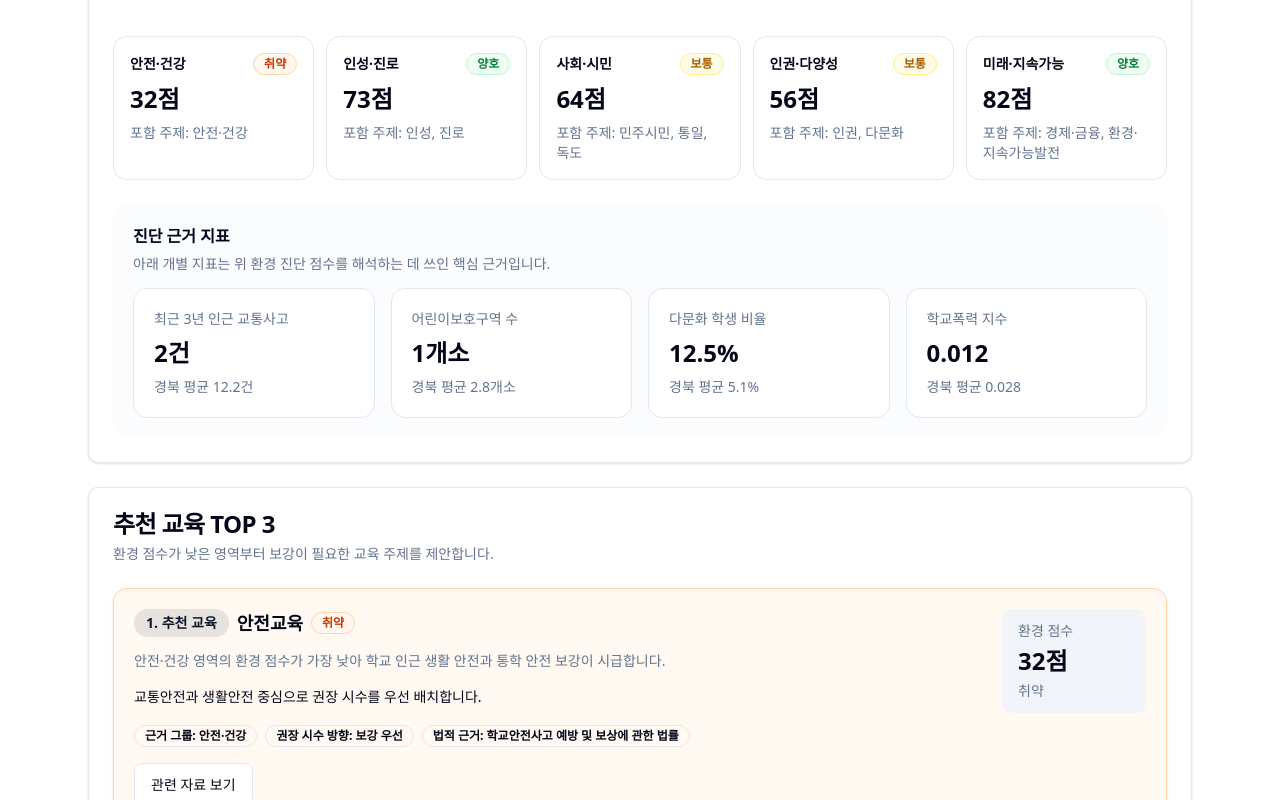
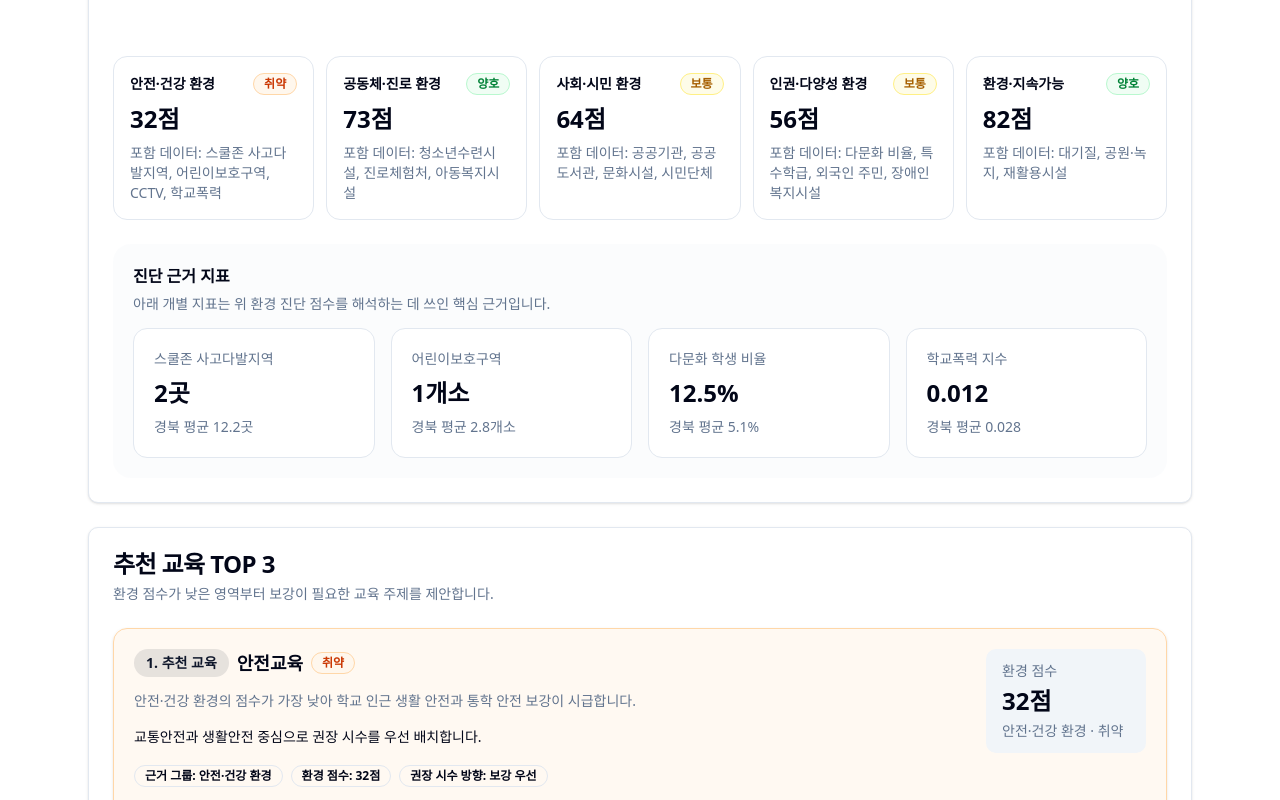
Before and after one commit to bin7335/beom, a Next.js app: page /school/sample-rural in a window 1280 px wide. Shown: the part 820-1620 px from the top of the page. Built offline with nearby package versions, Linux system fonts and the light colour scheme.

Commit message:
refactor: update diagnosis group names for result page

```diff
--- a/src/components/result/RadarChart.tsx
+++ b/src/components/result/RadarChart.tsx
@@ -1,6 +1,7 @@
 "use client";
 
 import type { EnvironmentIndicator, RadarDataPoint } from "@/lib/types";
+import type { PolarAngleAxisProps } from "recharts";
 import {
   PolarAngleAxis,
   PolarGrid,
@@ -39,6 +40,38 @@ function getScoreState(score: number) {
   };
 }
 
+function formatGroupLabel(group: string) {
+  return group.replace(" 환경", "\n환경");
+}
+
+function AngleTick({
+  x = 0,
+  y = 0,
+  payload,
+}: PolarAngleAxisProps & {
+  x?: number;
+  y?: number;
+  payload?: { value: string };
+}) {
+  const lines = formatGroupLabel(payload?.value ?? "").split("\n");
+
+  return (
+    <text
+      x={x}
+      y={y}
+      textAnchor="middle"
+      fill="var(--muted-foreground)"
+      fontSize={12}
+    >
+      {lines.map((line, index) => (
+        <tspan key={`${line}-${index}`} x={x} dy={index === 0 ? 0 : 14}>
+          {line}
+        </tspan>
+      ))}
+    </text>
+  );
+}
+
 export function RadarChart({
   data,
   indicators,
@@ -61,26 +94,25 @@ export function RadarChart({
               학교 인근 공공데이터로 산출된 5개 영역의 환경 점수입니다.
             </p>
           </div>
-          <Badge className={state.badgeClassName}>평균 환경 점수 {averageScore}점</Badge>
+          <Badge className={state.badgeClassName}>
+            평균 환경 점수 {averageScore}점
+          </Badge>
         </div>
         <p className="rounded-xl border border-dashed px-4 py-3 text-sm leading-6 text-muted-foreground">
           오각형이 작을수록 학교 인근 환경에 보강이 필요한 영역이 많습니다.
         </p>
       </CardHeader>
       <CardContent className="space-y-6">
-        <div className="h-[300px] w-full sm:h-[360px]">
+        <div className="h-[320px] w-full sm:h-[380px]">
           <ResponsiveContainer width="100%" height="100%">
             <RechartsRadarChart
               data={data}
               cx="50%"
-              cy="50%"
-              outerRadius="64%"
+              cy="52%"
+              outerRadius="62%"
             >
               <PolarGrid stroke="var(--border)" />
-              <PolarAngleAxis
-                dataKey="group"
-                tick={{ fill: "var(--muted-foreground)", fontSize: 12 }}
-              />
+              <PolarAngleAxis dataKey="group" tick={<AngleTick />} />
               <PolarRadiusAxis
                 angle={90}
                 domain={[0, 100]}
@@ -109,7 +141,7 @@ export function RadarChart({
               </div>
               <div className="mt-2 text-2xl font-bold">{item.score}점</div>
               <div className="mt-2 text-sm text-muted-foreground">
-                포함 주제: {item.items.join(", ")}
+                포함 데이터: {item.items.join(", ")}
               </div>
             </div>
           ))}
@@ -124,10 +156,15 @@ export function RadarChart({
           </div>
           <div className="grid grid-cols-1 gap-4 md:grid-cols-2 xl:grid-cols-4">
             {indicators.map((item) => (
-              <div key={item.id} className="rounded-xl border bg-background p-4 sm:p-5">
+              <div
+                key={item.id}
+                className="rounded-xl border bg-background p-4 sm:p-5"
+              >
                 <div className="text-sm text-muted-foreground">{item.label}</div>
                 <div className="mt-2 text-2xl font-bold">
-                  {Number.isNaN(item.value) ? "데이터 없음" : `${item.value}${item.unit ?? ""}`}
+                  {Number.isNaN(item.value)
+                    ? "데이터 없음"
+                    : `${item.value}${item.unit ?? ""}`}
                 </div>
                 {item.description ? (
                   <div className="mt-2 text-sm text-muted-foreground">
--- a/src/components/result/RecommendationList.tsx
+++ b/src/components/result/RecommendationList.tsx
@@ -77,8 +77,8 @@ export function RecommendationList({
                   <p className="mb-4 text-sm leading-6">{rec.hoursRecommendation}</p>
                   <div className="flex flex-wrap gap-2 text-sm">
                     <Badge variant="outline">근거 그룹: {rec.groupLabel}</Badge>
+                    <Badge variant="outline">환경 점수: {rec.score}점</Badge>
                     <Badge variant="outline">권장 시수 방향: 보강 우선</Badge>
-                    <Badge variant="outline">법적 근거: {topic.legalBasis}</Badge>
                   </div>
                   {primaryResource ? (
                     <div className="mt-4">
@@ -94,10 +94,12 @@ export function RecommendationList({
                     </div>
                   ) : null}
                 </div>
-                <div className="rounded-lg bg-muted px-4 py-3 sm:min-w-36">
+                <div className="rounded-lg bg-muted px-4 py-3 sm:min-w-40">
                   <div className="text-sm text-muted-foreground">환경 점수</div>
                   <div className="mt-1 text-2xl font-bold">{rec.score}점</div>
-                  <div className="mt-1 text-sm text-muted-foreground">{state.label}</div>
+                  <div className="mt-1 text-sm text-muted-foreground">
+                    {rec.groupLabel} · {state.label}
+                  </div>
                 </div>
               </div>
             </div>
--- a/src/lib/mock/sample-schools.ts
+++ b/src/lib/mock/sample-schools.ts
@@ -39,15 +39,15 @@ function createEnvironmentIndicators(input: {
 }): EnvironmentIndicator[] {
   return [
     {
-      id: "traffic-accidents",
-      label: "최근 3년 인근 교통사고",
+      id: "school-zone-accidents",
+      label: "스쿨존 사고다발지역",
       value: input.trafficAccidents3yr,
-      unit: "건",
-      description: `경북 평균 ${input.avgTrafficAccidents}건`,
+      unit: "곳",
+      description: `경북 평균 ${input.avgTrafficAccidents}곳`,
     },
     {
       id: "child-protection-zones",
-      label: "어린이보호구역 수",
+      label: "어린이보호구역",
       value: input.childProtectionZones,
       unit: "개소",
       description: `경북 평균 ${input.avgChildProtectionZones}개소`,
@@ -76,46 +76,46 @@ function createEnvironmentIndicators(input: {
 
 function createRadarData(input: {
   safetyHealth: number;
-  characterCareer: number;
+  communityCareer: number;
   societyCitizenship: number;
   rightsDiversity: number;
-  futureSustainability: number;
+  environmentSustainability: number;
 }): RadarDataPoint[] {
   return [
     {
       groupId: "safety-health",
-      group: "안전·건강",
+      group: "안전·건강 환경",
       score: input.safetyHealth,
       rawValue: input.safetyHealth,
-      items: ["안전·건강"],
+      items: ["스쿨존 사고다발지역", "어린이보호구역", "CCTV", "학교폭력"],
     },
     {
       groupId: "character-career",
-      group: "인성·진로",
-      score: input.characterCareer,
-      rawValue: input.characterCareer,
-      items: ["인성", "진로"],
+      group: "공동체·진로 환경",
+      score: input.communityCareer,
+      rawValue: input.communityCareer,
+      items: ["청소년수련시설", "진로체험처", "아동복지시설"],
     },
     {
       groupId: "society-citizenship",
-      group: "사회·시민",
+      group: "사회·시민 환경",
       score: input.societyCitizenship,
       rawValue: input.societyCitizenship,
-      items: ["민주시민", "통일", "독도"],
+      items: ["공공기관", "공공도서관", "문화시설", "시민단체"],
     },
     {
       groupId: "rights-diversity",
-      group: "인권·다양성",
+      group: "인권·다양성 환경",
       score: input.rightsDiversity,
       rawValue: input.rightsDiversity,
-      items: ["인권", "다문화"],
+      items: ["다문화 비율", "특수학급", "외국인 주민", "장애인복지시설"],
     },
     {
       groupId: "future-sustainability",
-      group: "미래·지속가능",
-      score: input.futureSustainability,
-      rawValue: input.futureSustainability,
-      items: ["경제·금융", "환경·지속가능발전"],
+      group: "환경·지속가능",
+      score: input.environmentSustainability,
+      rawValue: input.environmentSustainability,
+      items: ["대기질", "공원·녹지", "재활용시설"],
     },
   ];
 }
@@ -168,12 +168,12 @@ const urbanCurriculumTopicScores: CurriculumTopicScore[] = [
   {
     topicId: "human-rights",
     score: 81,
-    reason: "인권·다양성 영역은 비교적 양호하지만 꾸준한 운영은 필요합니다.",
+    reason: "인권·다양성 환경은 비교적 양호하지만 꾸준한 운영은 필요합니다.",
   },
   {
     topicId: "character",
     score: 83,
-    reason: "학생 규모가 커도 학교 운영 기반은 안정적이라 인성교육 여건이 좋습니다.",
+    reason: "공동체 경험을 다루는 교육 여건은 안정적이라 인성교육 운영에 무리가 없습니다.",
   },
   {
     topicId: "career",
@@ -183,7 +183,7 @@ const urbanCurriculumTopicScores: CurriculumTopicScore[] = [
   {
     topicId: "safety-health",
     score: 88,
-    reason: "전반적으로 양호한 편이며 안전·건강 영역의 기반도 비교적 안정적입니다.",
+    reason: "전반적으로 양호한 편이며 안전·건강 환경의 기반도 비교적 안정적입니다.",
   },
 ];
 
@@ -191,7 +191,7 @@ const ruralCurriculumTopicScores: CurriculumTopicScore[] = [
   {
     topicId: "safety-health",
     score: 32,
-    reason: "농어촌 통학 환경과 생활 안전 요인을 반영하면 가장 먼저 보강이 필요한 영역입니다.",
+    reason: "통학 환경과 생활 안전 요인을 반영하면 가장 먼저 보강이 필요한 영역입니다.",
   },
   {
     topicId: "multicultural",
@@ -206,7 +206,7 @@ const ruralCurriculumTopicScores: CurriculumTopicScore[] = [
   {
     topicId: "unification",
     score: 63,
-    reason: "사회·시민 영역은 기본 운영이 가능하지만 다른 취약 영역보다 후순위입니다.",
+    reason: "사회·시민 환경은 기본 운영이 가능하지만 다른 취약 영역보다 후순위입니다.",
   },
   {
     topicId: "democratic-citizenship",
@@ -244,7 +244,7 @@ const standardCurriculumTopicScores: CurriculumTopicScore[] = [
   {
     topicId: "safety-health",
     score: 28,
-    reason: "안전·건강 관련 보강이 가장 시급한 학교 환경 사례입니다.",
+    reason: "안전·건강 환경 관련 보강이 가장 시급한 학교 환경 사례입니다.",
   },
   {
     topicId: "multicultural",
@@ -259,17 +259,17 @@ const standardCurriculumTopicScores: CurriculumTopicScore[] = [
   {
     topicId: "economic-finance",
     score: 39,
-    reason: "미래 역량 영역은 현재 환경 점수가 낮아 우선 보강 대상입니다.",
+    reason: "환경·지속가능 영역과 연결된 미래 역량 환경 점수가 낮아 우선 보강 대상입니다.",
   },
   {
     topicId: "environment-sustainability",
     score: 40,
-    reason: "환경·지속가능발전 영역도 실천형 활동을 늘릴 필요가 있습니다.",
+    reason: "환경·지속가능 영역도 실천형 활동을 늘릴 필요가 있습니다.",
   },
   {
     topicId: "democratic-citizenship",
     score: 42,
-    reason: "사회·시민 영역은 기초는 있으나 학교 차원에서 더 강화할 여지가 있습니다.",
+    reason: "사회·시민 환경은 기초는 있으나 학교 차원에서 더 강화할 여지가 있습니다.",
   },
   {
     topicId: "unification",
@@ -289,7 +289,7 @@ const standardCurriculumTopicScores: CurriculumTopicScore[] = [
   {
     topicId: "career",
     score: 49,
-    reason: "진로 노출 기회를 넓히면 인성·진로 영역의 진단 점수를 끌어올릴 수 있습니다.",
+    reason: "진로 노출 기회를 넓히면 공동체·진로 환경의 진단 점수를 끌어올릴 수 있습니다.",
   },
 ];
 
@@ -297,55 +297,55 @@ const urbanRecommendations: TopicRecommendation[] = [
   recommendation({
     topicId: "environment-education",
     groupId: "future-sustainability",
-    groupLabel: "미래·지속가능",
+    groupLabel: "환경·지속가능",
     rank: 1,
     score: 72,
     evidence:
-      "미래·지속가능 영역이 이 학교에서 가장 먼저 보완할 환경 진단 결과로 나타났습니다.",
+      "환경·지속가능 영역이 이 학교에서 가장 먼저 보완할 환경 진단 결과로 나타났습니다.",
     evidenceData: { value: 72, baseline: 100 },
     hoursRecommendation: "환경교육주간과 프로젝트 수업을 연계해 권장 시수를 안정적으로 확보합니다.",
   }),
   recommendation({
     topicId: "democratic-citizen-education",
     groupId: "society-citizenship",
-    groupLabel: "사회·시민",
+    groupLabel: "사회·시민 환경",
     rank: 2,
     score: 76,
     evidence:
-      "사회·시민 영역은 기본 여건은 갖춰져 있지만 다른 양호 영역보다 상대적으로 먼저 챙길 만합니다.",
+      "사회·시민 환경은 기본 여건은 갖춰져 있지만 다른 양호 영역보다 상대적으로 먼저 챙길 만합니다.",
     evidenceData: { value: 76, baseline: 100 },
     hoursRecommendation: "학생자치와 사회과 활동을 연결해 민주시민교육의 체감도를 높입니다.",
   }),
   recommendation({
     topicId: "multicultural-education",
     groupId: "rights-diversity",
-    groupLabel: "인권·다양성",
+    groupLabel: "인권·다양성 환경",
     rank: 3,
     score: 80,
     evidence:
-      "인권·다양성 영역은 양호하지만 학생 구성 특성을 고려하면 예방적 운영 가치가 높습니다.",
+      "인권·다양성 환경은 양호하지만 학생 구성 특성을 고려하면 예방적 운영 가치가 높습니다.",
     evidenceData: { value: 80, baseline: 100 },
     hoursRecommendation: "다문화 이해교육과 학급 관계성 프로그램을 함께 배치해 꾸준히 운영합니다.",
   }),
   recommendation({
     topicId: "character-education",
     groupId: "character-career",
-    groupLabel: "인성·진로",
+    groupLabel: "공동체·진로 환경",
     rank: 4,
     score: 84,
     evidence:
-      "인성·진로 영역은 비교적 양호한 편이라 중장기 운영 중심으로 접근하면 충분합니다.",
+      "공동체·진로 환경은 비교적 양호한 편이라 중장기 운영 중심으로 접근하면 충분합니다.",
     evidenceData: { value: 84, baseline: 100 },
     hoursRecommendation: "학년군별 생활교육과 진로활동을 연결해 연간 흐름으로 운영합니다.",
   }),
   recommendation({
     topicId: "safety-education",
     groupId: "safety-health",
-    groupLabel: "안전·건강",
+    groupLabel: "안전·건강 환경",
     rank: 5,
     score: 88,
     evidence:
-      "안전·건강 영역은 현재 가장 양호한 편이므로 표준 운영을 유지하는 수준이면 충분합니다.",
+      "안전·건강 환경은 현재 가장 양호한 편이므로 표준 운영을 유지하는 수준이면 충분합니다.",
     evidenceData: { value: 88, baseline: 100 },
     hoursRecommendation: "법정 기준을 중심으로 유지하되 교내 사례 중심 점검 활동만 보강합니다.",
   }),
@@ -355,55 +355,55 @@ const ruralRecommendations: TopicRecommendation[] = [
   recommendation({
     topicId: "safety-education",
     groupId: "safety-health",
-    groupLabel: "안전·건강",
+    groupLabel: "안전·건강 환경",
     rank: 1,
     score: 32,
     evidence:
-      "안전·건강 영역의 환경 점수가 가장 낮아 학교 인근 생활 안전과 통학 안전 보강이 시급합니다.",
+      "안전·건강 환경의 점수가 가장 낮아 학교 인근 생활 안전과 통학 안전 보강이 시급합니다.",
     evidenceData: { value: 32, baseline: 100 },
     hoursRecommendation: "교통안전과 생활안전 중심으로 권장 시수를 우선 배치합니다.",
   }),
   recommendation({
     topicId: "multicultural-education",
     groupId: "rights-diversity",
-    groupLabel: "인권·다양성",
+    groupLabel: "인권·다양성 환경",
     rank: 2,
     score: 55,
     evidence:
-      "인권·다양성 영역은 보통 수준이지만 다문화 학생 비율을 고려하면 선제적 보강이 필요합니다.",
+      "인권·다양성 환경은 보통 수준이지만 다문화 학생 비율을 고려하면 선제적 보강이 필요합니다.",
     evidenceData: { value: 55, baseline: 100 },
     hoursRecommendation: "다문화 이해교육과 학급 규칙 세우기 활동을 묶어 운영합니다.",
   }),
   recommendation({
     topicId: "democratic-citizen-education",
     groupId: "society-citizenship",
-    groupLabel: "사회·시민",
+    groupLabel: "사회·시민 환경",
     rank: 3,
     score: 64,
     evidence:
-      "사회·시민 영역은 다른 양호 영역보다 먼저 다뤄 두면 공동체 경험을 넓히는 데 도움이 됩니다.",
+      "사회·시민 환경은 다른 양호 영역보다 먼저 다뤄 두면 공동체 경험을 넓히는 데 도움이 됩니다.",
     evidenceData: { value: 64, baseline: 100 },
     hoursRecommendation: "작은 학교 규모를 살려 참여형 토의와 학생자치 활동을 늘립니다.",
   }),
   recommendation({
     topicId: "character-education",
     groupId: "character-career",
-    groupLabel: "인성·진로",
+    groupLabel: "공동체·진로 환경",
     rank: 4,
     score: 73,
     evidence:
-      "인성·진로 영역은 보통 이상이지만 진로 노출 기회 보강은 계속 필요합니다.",
+      "공동체·진로 환경은 보통 이상이지만 진로 노출 기회 보강은 계속 필요합니다.",
     evidenceData: { value: 73, baseline: 100 },
     hoursRecommendation: "외부 체험형 진로활동과 학년 통합 인성 프로그램을 함께 엮습니다.",
   }),
   recommendation({
     topicId: "environment-education",
     groupId: "future-sustainability",
-    groupLabel: "미래·지속가능",
+    groupLabel: "환경·지속가능",
     rank: 5,
     score: 82,
     evidence:
-      "미래·지속가능 영역은 이 학교의 강점에 가까워 유지 중심의 운영이 적절합니다.",
+      "환경·지속가능 영역은 이 학교의 강점에 가까워 유지 중심의 운영이 적절합니다.",
     evidenceData: { value: 82, baseline: 100 },
     hoursRecommendation: "생태 체험과 지역 자원 기반 프로젝트를 중심으로 꾸준히 운영합니다.",
   }),
@@ -413,55 +413,55 @@ const standardRecommendations: TopicRecommendation[] = [
   recommendation({
     topicId: "safety-education",
     groupId: "safety-health",
-    groupLabel: "안전·건강",
+    groupLabel: "안전·건강 환경",
     rank: 1,
     score: 28,
     evidence:
-      "안전·건강 영역의 환경 점수가 가장 낮아 이 학교에서 가장 먼저 보강해야 할 영역으로 나타났습니다.",
+      "안전·건강 환경의 점수가 가장 낮아 이 학교에서 가장 먼저 보강해야 할 영역으로 나타났습니다.",
     evidenceData: { value: 28, baseline: 100 },
     hoursRecommendation: "안전교육과 보건교육을 묶어 권장 시수를 우선 확보합니다.",
   }),
   recommendation({
     topicId: "multicultural-education",
     groupId: "rights-diversity",
-    groupLabel: "인권·다양성",
+    groupLabel: "인권·다양성 환경",
     rank: 2,
     score: 34,
     evidence:
-      "인권·다양성 영역도 취약 구간이라 관계 회복과 상호존중 경험을 함께 설계할 필요가 큽니다.",
+      "인권·다양성 환경도 취약 구간이라 관계 회복과 상호존중 경험을 함께 설계할 필요가 큽니다.",
     evidenceData: { value: 34, baseline: 100 },
     hoursRecommendation: "다문화 이해교육과 인권 감수성 활동을 묶어 집중 편성합니다.",
   }),
   recommendation({
     topicId: "environment-education",
     groupId: "future-sustainability",
-    groupLabel: "미래·지속가능",
+    groupLabel: "환경·지속가능",
     rank: 3,
     score: 39,
     evidence:
-      "미래·지속가능 영역도 취약 구간이어서 실천형 프로젝트를 통해 빠르게 체감 개선이 가능합니다.",
+      "환경·지속가능 영역도 취약 구간이어서 실천형 프로젝트를 통해 빠르게 체감 개선이 가능합니다.",
     evidenceData: { value: 39, baseline: 100 },
     hoursRecommendation: "환경·경제 활동을 연계한 프로젝트형 수업으로 권장 시수를 보강합니다.",
   }),
   recommendation({
     topicId: "democratic-citizen-education",
     groupId: "society-citizenship",
-    groupLabel: "사회·시민",
+    groupLabel: "사회·시민 환경",
     rank: 4,
     score: 43,
     evidence:
-      "사회·시민 영역 역시 취약권에 가까워 학생 참여형 경험을 더 의도적으로 설계해야 합니다.",
+      "사회·시민 환경 역시 취약권에 가까워 학생 참여형 경험을 더 의도적으로 설계해야 합니다.",
     evidenceData: { value: 43, baseline: 100 },
     hoursRecommendation: "토의 활동과 학생자치 프로젝트를 활용해 시민성 경험을 늘립니다.",
   }),
   recommendation({
     topicId: "career-education",
     groupId: "character-career",
-    groupLabel: "인성·진로",
+    groupLabel: "공동체·진로 환경",
     rank: 5,
     score: 48,
     evidence:
-      "인성·진로 영역도 충분히 양호하다고 보기 어려워 중기적으로 함께 보완할 필요가 있습니다.",
+      "공동체·진로 환경도 충분히 양호하다고 보기 어려워 중기적으로 함께 보완할 필요가 있습니다.",
     evidenceData: { value: 48, baseline: 100 },
     hoursRecommendation: "관계 형성과 진로 탐색 활동을 연간 흐름으로 묶어 운영합니다.",
   }),
@@ -506,10 +506,10 @@ export const sampleUrban: SchoolResult = {
     curriculumTopicScores: urbanCurriculumTopicScores,
     radarData: createRadarData({
       safetyHealth: 88,
-      characterCareer: 84,
+      communityCareer: 84,
       societyCitizenship: 76,
       rightsDiversity: 80,
-      futureSustainability: 72,
+      environmentSustainability: 72,
     }),
   },
   generatedAt: "2026-05-04T20:00:00+09:00",
@@ -554,10 +554,10 @@ export const sampleRural: SchoolResult = {
     curriculumTopicScores: ruralCurriculumTopicScores,
     radarData: createRadarData({
       safetyHealth: 32,
-      characterCareer: 73,
+      communityCareer: 73,
       societyCitizenship: 64,
       rightsDiversity: 56,
-      futureSustainability: 82,
+      environmentSustainability: 82,
     }),
   },
   generatedAt: "2026-05-04T20:00:00+09:00",
@@ -602,10 +602,10 @@ export const sampleStandard: SchoolResult = {
     curriculumTopicScores: standardCurriculumTopicScores,
     radarData: createRadarData({
       safetyHealth: 28,
-      characterCareer: 48,
+      communityCareer: 48,
       societyCitizenship: 43,
       rightsDiversity: 34,
-      futureSustainability: 39,
+      environmentSustainability: 39,
     }),
   },
   generatedAt: "2026-05-04T20:00:00+09:00",
--- a/src/lib/types/types.ts
+++ b/src/lib/types/types.ts
@@ -331,52 +331,52 @@ export const CURRICULUM_TOPIC_METADATA: Record<
   "safety-health": {
     id: "safety-health",
     label: "안전·건강",
-    category: "안전·건강",
+    category: "안전·건강 환경",
   },
   character: {
     id: "character",
-    label: "인성",
-    category: "인성·진로",
+    label: "공동체",
+    category: "공동체·진로 환경",
   },
   career: {
     id: "career",
     label: "진로",
-    category: "인성·진로",
+    category: "공동체·진로 환경",
   },
   "democratic-citizenship": {
     id: "democratic-citizenship",
     label: "민주시민",
-    category: "사회·시민",
+    category: "사회·시민 환경",
   },
   unification: {
     id: "unification",
     label: "통일",
-    category: "사회·시민",
+    category: "사회·시민 환경",
   },
   dokdo: {
     id: "dokdo",
     label: "독도",
-    category: "사회·시민",
+    category: "사회·시민 환경",
   },
   "human-rights": {
     id: "human-rights",
     label: "인권",
-    category: "인권·다양성",
+    category: "인권·다양성 환경",
   },
   multicultural: {
     id: "multicultural",
     label: "다문화",
-    category: "인권·다양성",
+    category: "인권·다양성 환경",
   },
   "economic-finance": {
     id: "economic-finance",
     label: "경제·금융",
-    category: "미래·지속가능",
+    category: "환경·지속가능",
   },
   "environment-sustainability": {
     id: "environment-sustainability",
     label: "환경·지속가능발전",
-    category: "미래·지속가능",
+    category: "환경·지속가능",
   },
 };
 
```
